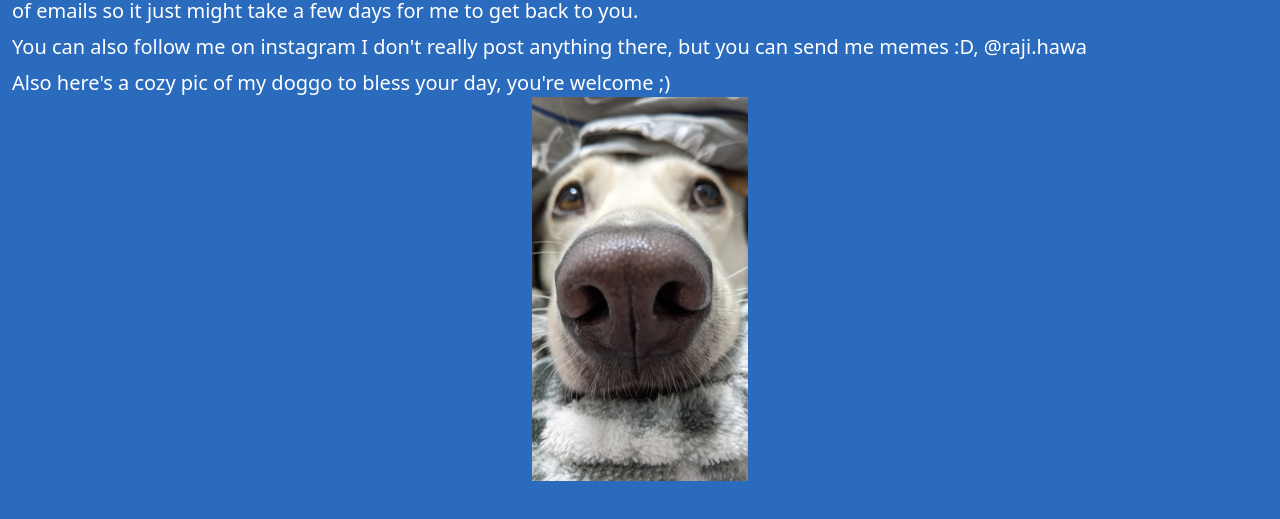
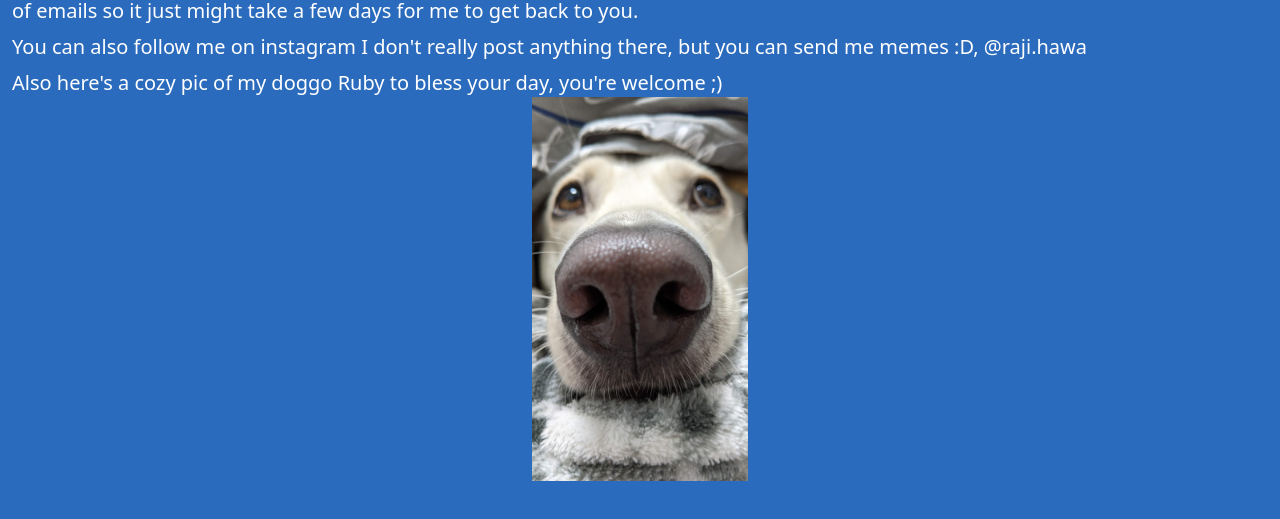
Before and after one commit to rajihawa/portfolio, a Vue app: page /contact in a window 1280 px wide. Shown: the part 183-702 px from the top of the page. Built offline with nearby package versions, Linux system fonts and the light colour scheme; what particles.vue3 would draw is missing.

Commit message:
minor change

```diff
--- a/src/views/Contact.vue
+++ b/src/views/Contact.vue
@@ -24,7 +24,8 @@
         but you can send me memes :D, @raji.hawa
       </p>
       <p class="text-xl m-2">
-        Also here's a cozy pic of my doggo to bless your day, you're welcome ;)
+        Also here's a cozy pic of my doggo Ruby to bless your day, you're
+        welcome ;)
         <img class="h-96 mx-auto" src="../assets/ruby.jpg" />
       </p>
     </div>
--- a/src/views/Projects.vue
+++ b/src/views/Projects.vue
@@ -2,7 +2,7 @@
   <Main>
     <div class="p-2 sm:p-5">
       <h1 class="text-white text-center text-5xl mb-20 md:mb-10 mt-5">
-        Some of my top projects
+        Some the projects I've been a part of
       </h1>
       <div class="flex justify-center md:justify-around items-center flex-wrap">
         <div
```
